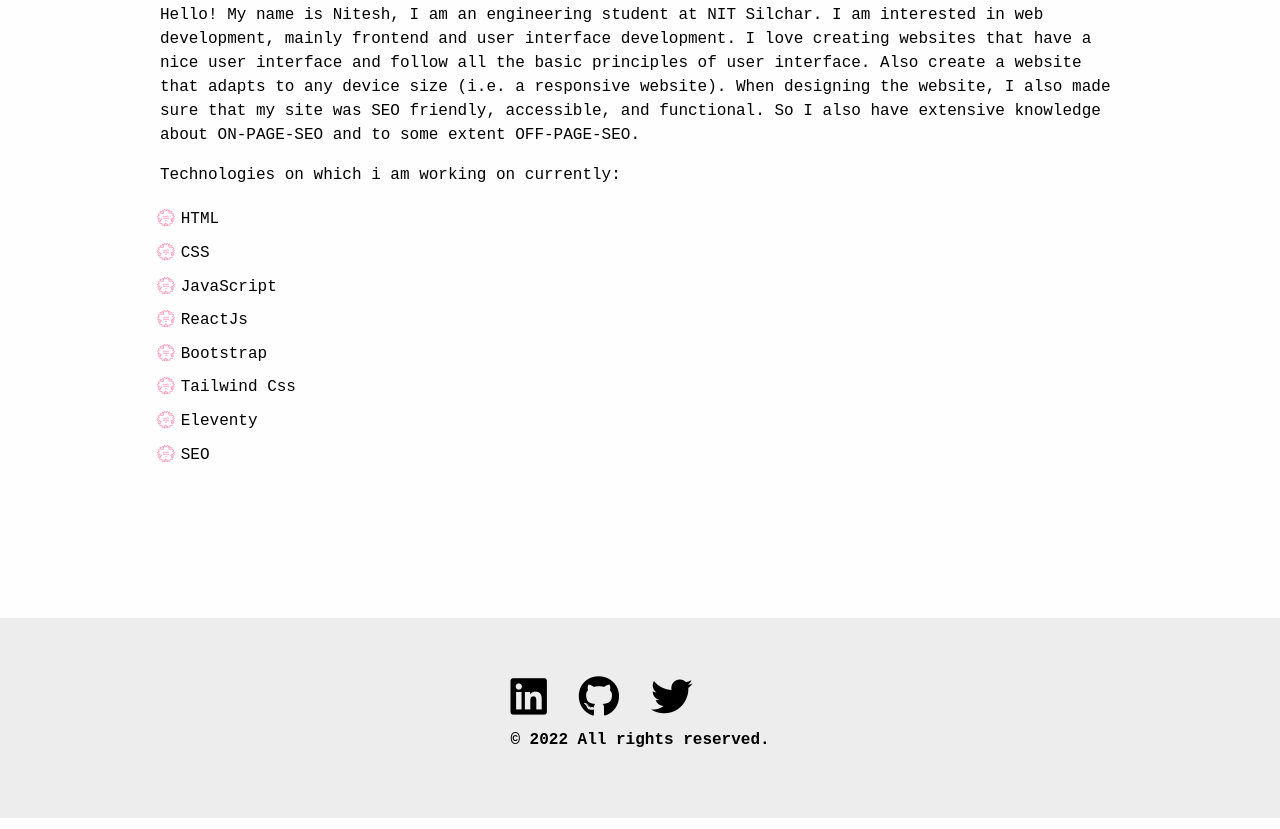
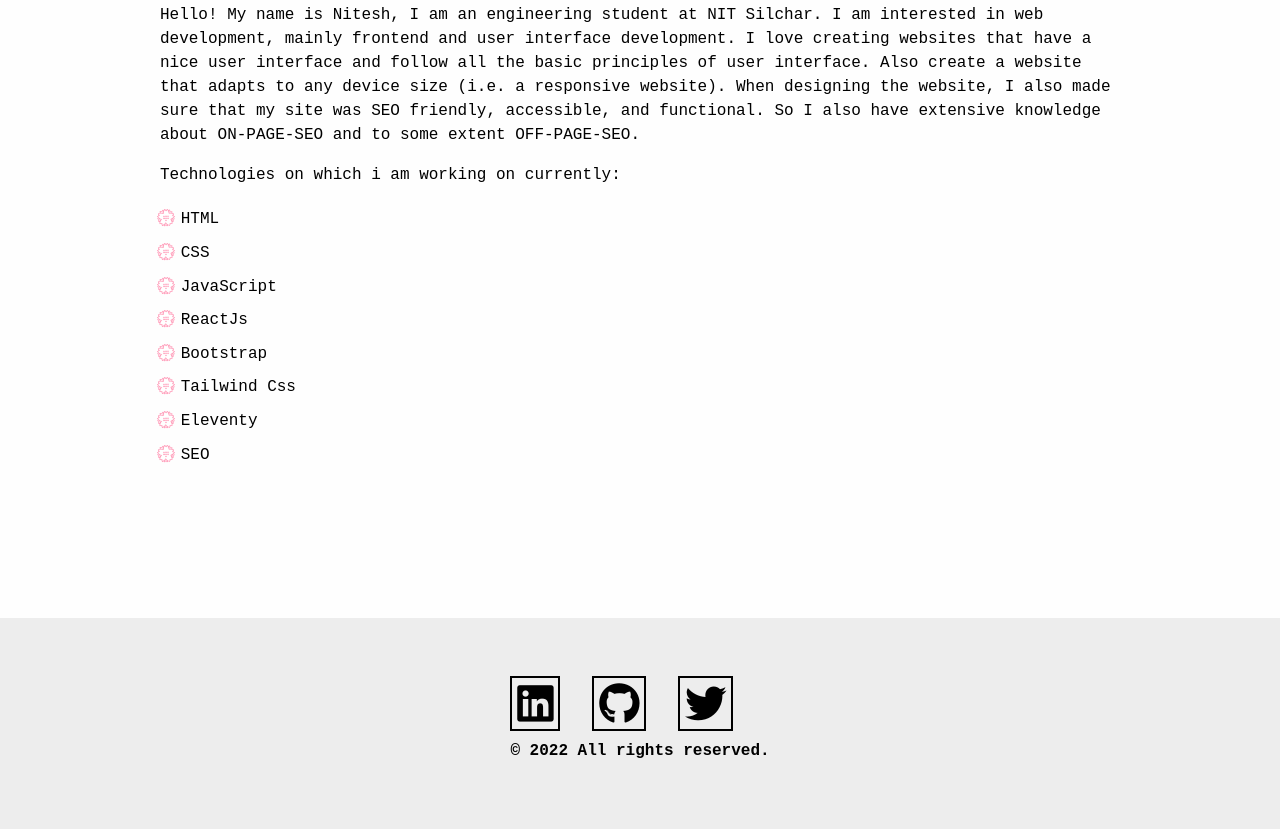
Before and after one commit to Nitesh123-Nits/MyPortfolioSite, a plain HTML site: page index.html in a window 1280 px wide. Shown: the part 2283-3112 px from the top of the page. Drawn offline with Linux system fonts and the light colour scheme.

Commit message:
border i

```diff
--- a/Css/main.css
+++ b/Css/main.css
@@ -555,6 +555,8 @@ i{
     color: var(--text-color-primary);
     font-size: var(--i-step-0);
     transition: .5s;
+    border: 2px solid var(--text-color-primary);
+    padding: .3rem;
 
 }
 
```
